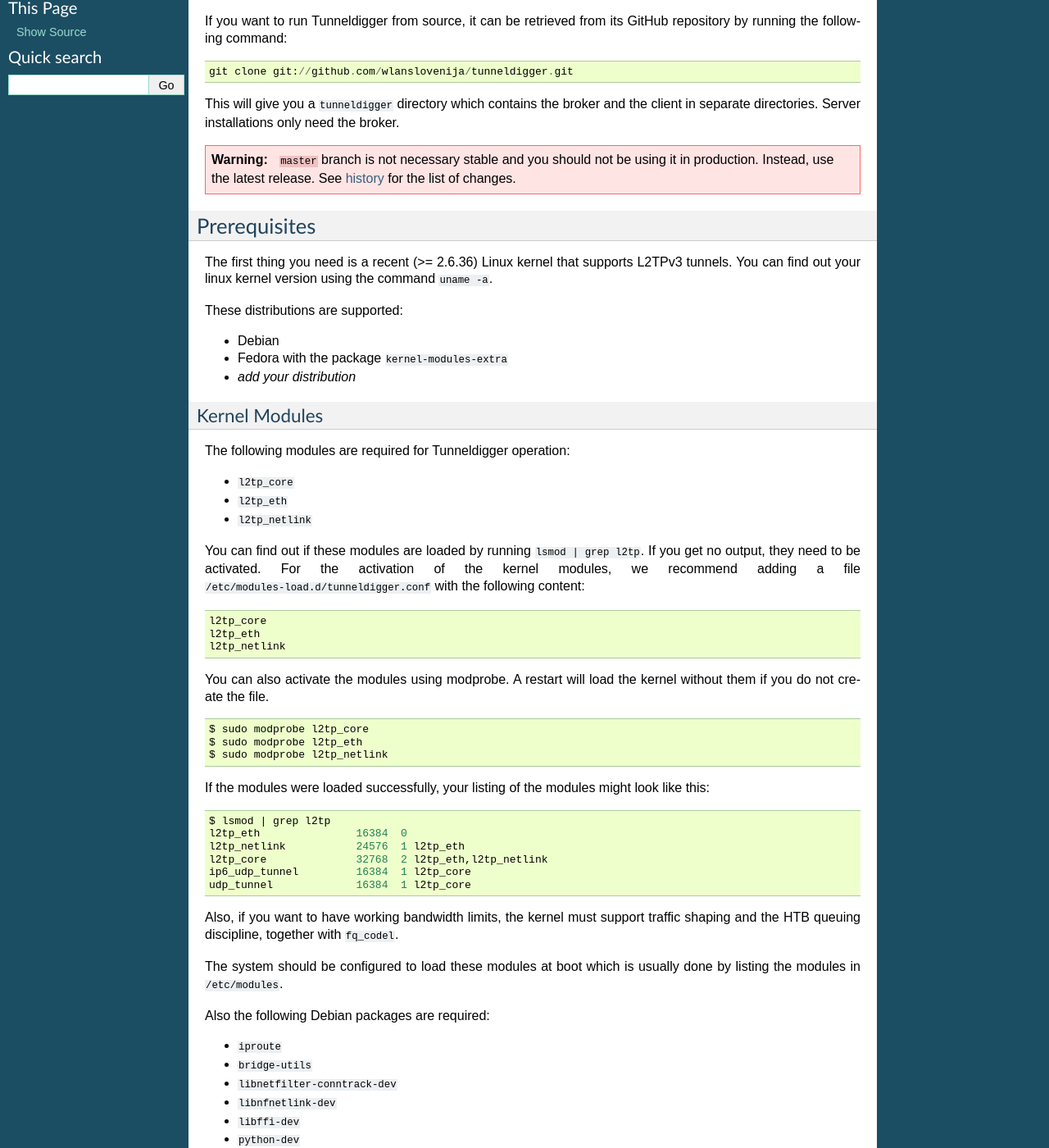
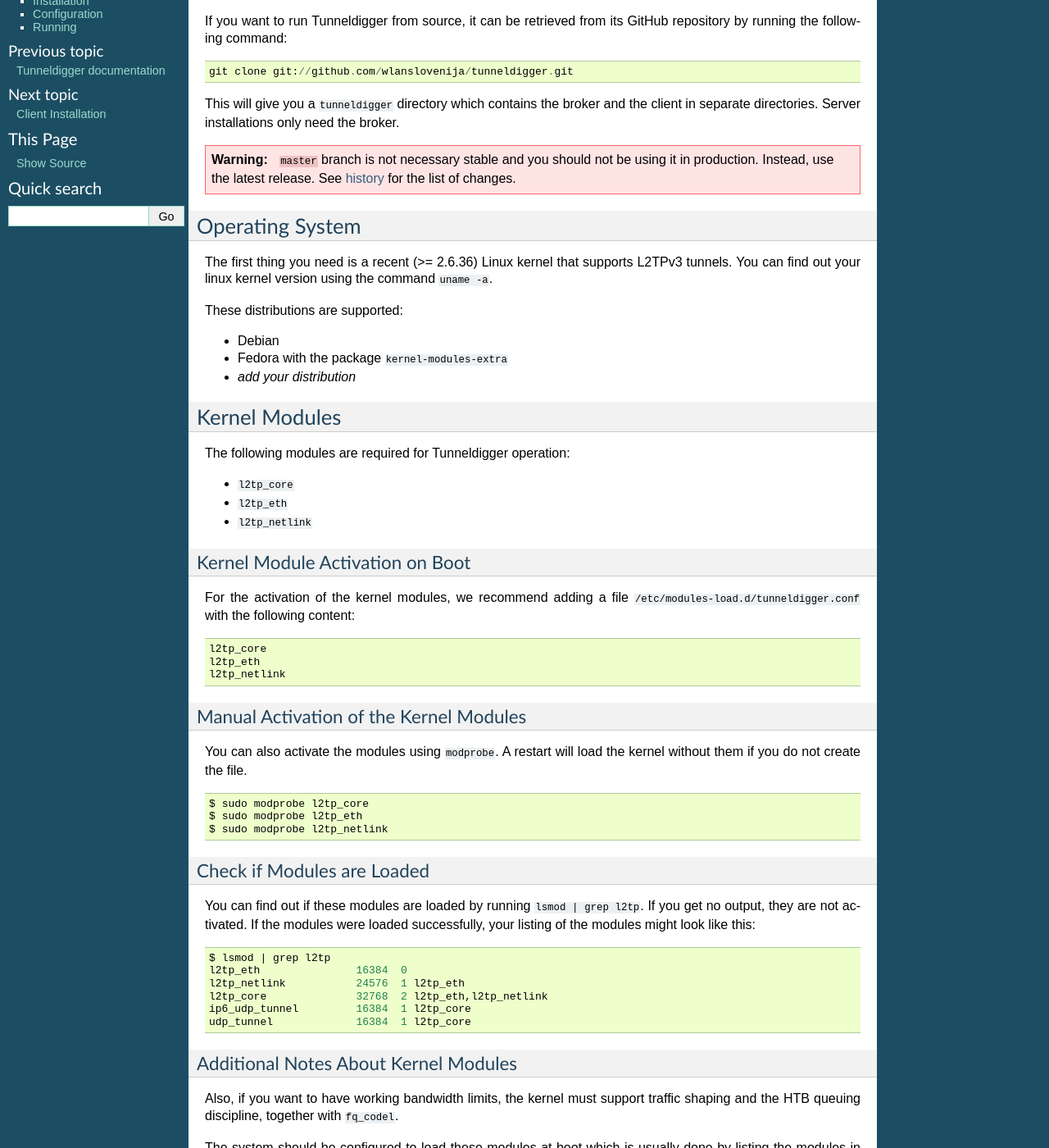
Before and after one commit to wlanslovenija/tunneldigger, a Sphinx documentation site: the page built from docs/server.rst, in a window 1280 px wide and 1400 px high, scrolled down 321 px. Shown: the whole window at 82% size. Built offline with Sphinx 7.4.7, drawn with Linux system fonts in a browser that asks for light colours; some of the changed text lies outside the part shown.

Commit message:
Restructure Kernel Module Section
- based on a comment https://github.com/wlanslovenija/tunneldigger/pull/94#discussion_r295937421
- create subsubsections
- move lsmod to the manual activation
- add System Packages as next Section

```diff
--- a/docs/server.rst
+++ b/docs/server.rst
@@ -32,8 +32,8 @@
 
 .. _history: https://github.com/wlanslovenija/tunneldigger/blob/master/HISTORY.rst
 
-Prerequisites
--------------
+Operating System
+----------------
 
 The first thing you need is a recent (>= 2.6.36) Linux kernel that supports L2TPv3
 tunnels. You can find out your linux kernel version using the command ``uname -a``.
@@ -45,7 +45,7 @@
 * *add your distribution*
 
 Kernel Modules
-~~~~~~~~~~~~~~
+--------------
 
 The following modules are required for Tunneldigger operation:
 
@@ -53,8 +53,9 @@
 * ``l2tp_eth``
 * ``l2tp_netlink``
 
-You can find out if these modules are loaded by running ``lsmod | grep l2tp``.
-If you get no output, they need to be activated.
+Kernel Module Activation on Boot
+^^^^^^^^^^^^^^^^^^^^^^^^^^^^^^^^
+
 For the activation of the kernel modules, we recommend adding a file
 ``/etc/modules-load.d/tunneldigger.conf`` with the following content:
 
@@ -64,7 +65,10 @@
     l2tp_eth
     l2tp_netlink
 
-You can also activate the modules using modprobe.
+Manual Activation of the Kernel Modules
+^^^^^^^^^^^^^^^^^^^^^^^^^^^^^^^^^^^^^^^
+
+You can also activate the modules using ``modprobe``.
 A restart will load the kernel without them if you do not create the file.
 
 .. code:: shell
@@ -73,7 +77,13 @@
     $ sudo modprobe l2tp_eth
     $ sudo modprobe l2tp_netlink
 
-If the modules were loaded successfully, your listing of the modules might look like this:
+Check if Modules are Loaded
+^^^^^^^^^^^^^^^^^^^^^^^^^^^
+
+You can find out if these modules are loaded by running ``lsmod | grep l2tp``.
+If you get no output, they are not activated.
+If the modules were loaded successfully,
+your listing of the modules might look like this:
 
 .. code:: shell
 
@@ -84,11 +94,17 @@
     ip6_udp_tunnel         16384  1 l2tp_core
     udp_tunnel             16384  1 l2tp_core
 
+Additional Notes About Kernel Modules
+^^^^^^^^^^^^^^^^^^^^^^^^^^^^^^^^^^^^^
+
 Also, if you want to have working bandwidth limits, the kernel must support traffic
 shaping and the HTB queuing discipline, together with ``fq_codel``.
 
 The system should be configured to load these modules at boot which is usually done
 by listing the modules in ``/etc/modules``.
+
+System Packages
+---------------
 
 Also the following Debian packages are required:
 
```
